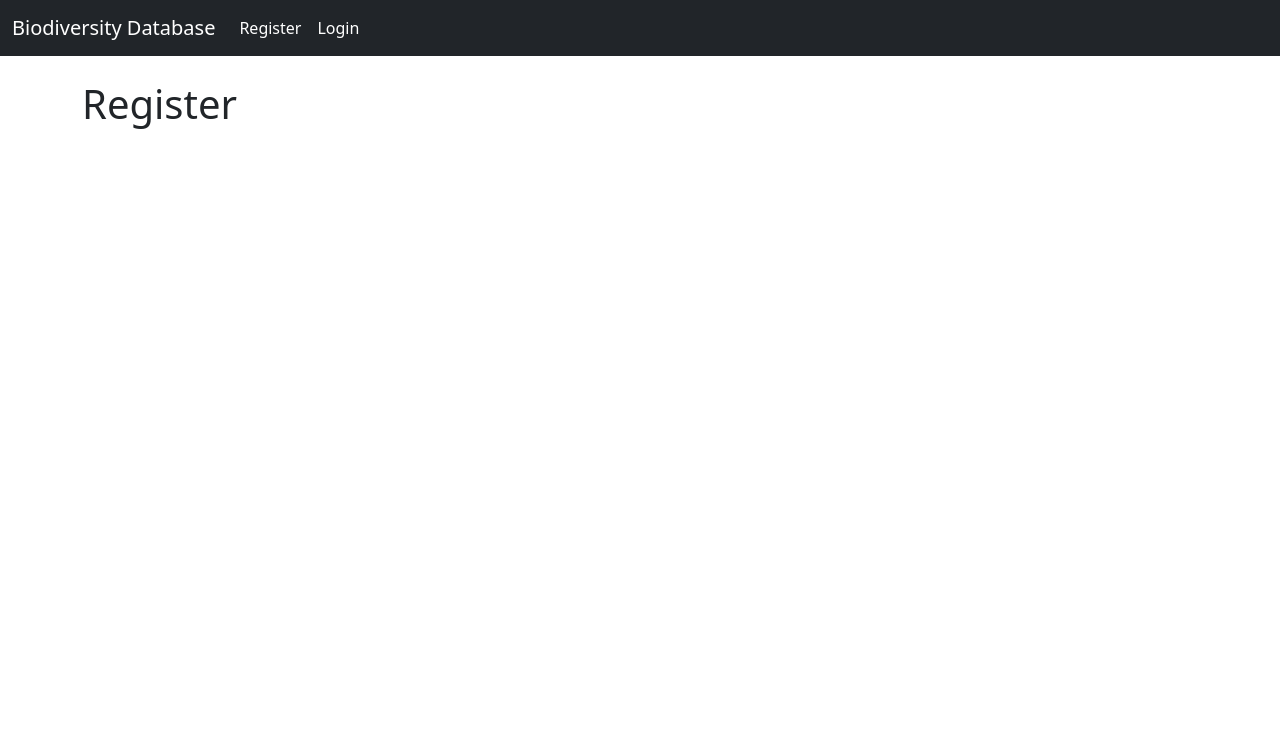
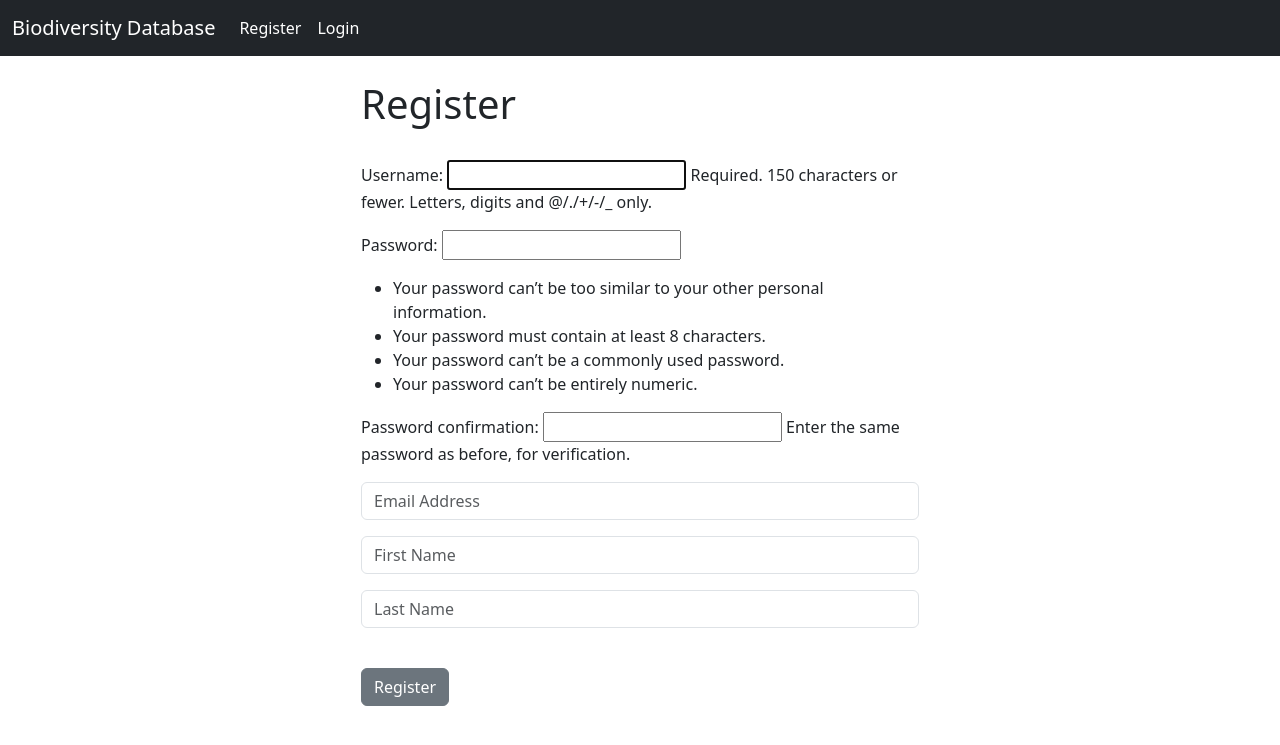
Before and after one commit to ryanunique/Biodatabase, a Django app: page /register/ in a window 1280 px wide. Shown: the top 745 px of the page. Run offline with Django 4.2, Linux system fonts and the light colour scheme.

Commit message:
some corrections

```diff
--- a/biowebsite/forms.py
+++ b/biowebsite/forms.py
@@ -4,27 +4,27 @@ from django import forms
 
 
 class SignUpForm(UserCreationForm):
-    email = forms.emailField(label ="", widget = forms.TextInput(attrs={'class':'forms-control', 'placeholder':'Email Address'}) )
-    first_name = forms.CharField(label ="", max_length="100", widget = forms.TextInput(attrs={'class':'forms-control', 'placeholder':'First Name'}) )
-    last_name = forms.CharField(label ="", max_length="100", widget = forms.TextInput(attrs={'class':'forms-control', 'placeholder':'Last Name'}) )
+    email = forms.EmailField(label ="", widget = forms.TextInput(attrs={'class':'form-control', 'placeholder':'Email Address'}) )
+    first_name = forms.CharField(label ="", max_length="100", widget = forms.TextInput(attrs={'class':'form-control', 'placeholder':'First Name'}) )
+    last_name = forms.CharField(label ="", max_length="100", widget = forms.TextInput(attrs={'class':'form-control', 'placeholder':'Last Name'}) )
 class Meta:
     model = User
-    fields = ['username','first_name','last_name','email', 'password1', 'password2']
+    fields = ('username','first_name','last_name','email', 'password1', 'password2')
 
 def __init__(self, *args, **kwargs):
-		super(SignUpForm, self).__init__(*args, **kwargs)
+	super(SignUpForm, self).__init__(*args, **kwargs)
 
-		self.fields['username'].widget.attrs['class'] = 'form-control'
-		self.fields['username'].widget.attrs['placeholder'] = 'User Name'
-		self.fields['username'].label = ''
-		self.fields['username'].help_text = '<span class="form-text text-muted"><small>Required. 150 characters or fewer. Letters, digits and @/./+/-/_ only.</small></span>'
+	self.fields['username'].widget.attrs['class'] = 'form-control'
+	self.fields['username'].widget.attrs['placeholder'] = 'User Name'
+	self.fields['username'].label = ''
+	self.fields['username'].help_text = '<span class="form-text text-muted"><small>Required. 150 characters or fewer. Letters, digits and @/./+/-/_ only.</small></span>'
 
-		self.fields['password1'].widget.attrs['class'] = 'form-control'
-		self.fields['password1'].widget.attrs['placeholder'] = 'Password'
-		self.fields['password1'].label = ''
-		self.fields['password1'].help_text = '<ul class="form-text text-muted small"><li>Your password can\'t be too similar to your other personal information.</li><li>Your password must contain at least 8 characters.</li><li>Your password can\'t be a commonly used password.</li><li>Your password can\'t be entirely numeric.</li></ul>'
+	self.fields['password1'].widget.attrs['class'] = 'form-control'
+	self.fields['password1'].widget.attrs['placeholder'] = 'Password'
+	self.fields['password1'].label = ''
+	self.fields['password1'].help_text = '<ul class="form-text text-muted small"><li>Your password can\'t be too similar to your other personal information.</li><li>Your password must contain at least 8 characters.</li><li>Your password can\'t be a commonly used password.</li><li>Your password can\'t be entirely numeric.</li></ul>'
 
-		self.fields['password2'].widget.attrs['class'] = 'form-control'
-		self.fields['password2'].widget.attrs['placeholder'] = 'Confirm Password'
-		self.fields['password2'].label = ''
-		self.fields['password2'].help_text = '<span class="form-text text-muted"><small>Enter the same password as before, for verification.</small></span>'
+	self.fields['password2'].widget.attrs['class'] = 'form-control'
+	self.fields['password2'].widget.attrs['placeholder'] = 'Confirm Password'
+	self.fields['password2'].label = ''
+	self.fields['password2'].help_text = '<span class="form-text text-muted"><small>Enter the same password as before, for verification.</small></span>'
--- a/biowebsite/templates/register.html
+++ b/biowebsite/templates/register.html
@@ -1,7 +1,17 @@
 {%extends 'base.html'%}
 
 {%block content%}
+<div class="col-md-6 offset-md-3">
+        <h1>Register</h1>
+        <br/>
 
-<h1>Register</h1>
+    <form method="POST" action="">
+        {% csrf_token %}
+        {{ form.as_p }}
+        </br>
+        <button type="submit" class="btn btn-secondary">Register</button>
+    </form>
+
+</div>
 
 {%endblock%}
--- a/biowebsite/views.py
+++ b/biowebsite/views.py
@@ -1,6 +1,7 @@
 from django.shortcuts import render,redirect
 from django.contrib.auth import authenticate,login,logout
 from django.contrib import messages
+from .forms import SignUpForm
 
 def home(request):
 	# check if user is loging in
@@ -41,4 +42,16 @@ def logout_user(request):
 	return redirect ('home')
 
 def register_user(request):
-	return render (request,'register.html',{})
+	if request.method == 'POST':
+		form = SignUpForm(request.POST)
+		if form.is_valid():
+			form.save()
+			username = form.cleaned_data('username')
+			password = form.cleaned_data('password1')
+			user = authenticate(username= username , password= password )
+			login(request,user)
+			messages.success('You have Successfuly registerd')
+			return redirect('home')
+	else :
+		form = SignUpForm()
+		return render (request,'register.html',{'form':form})
```
